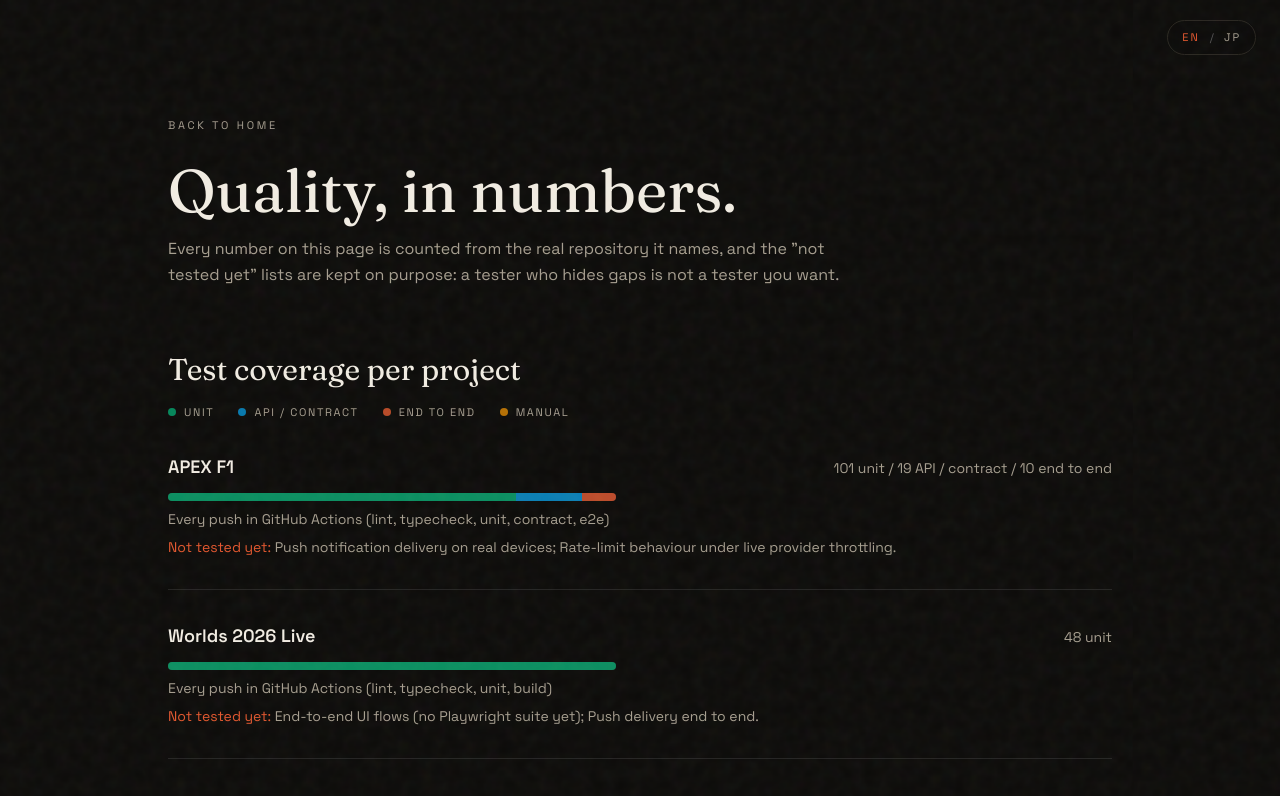
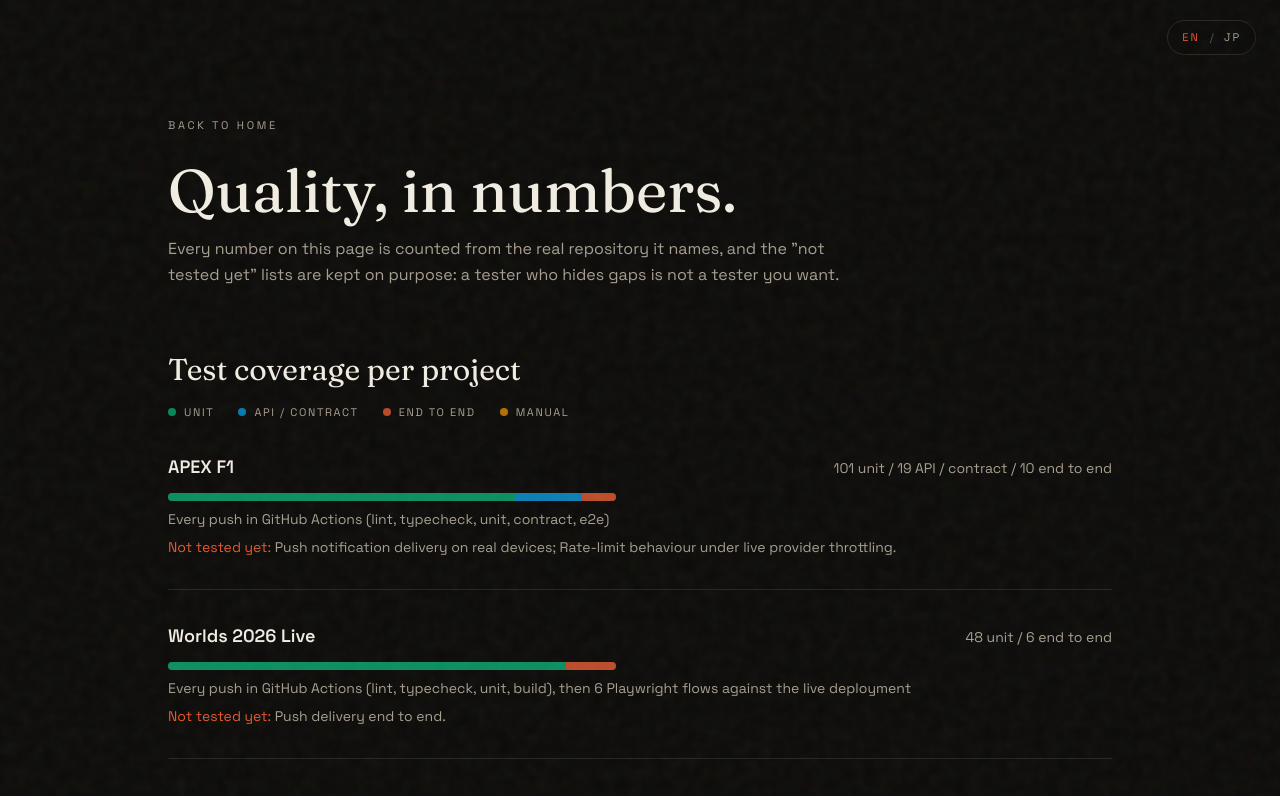
Before and after one commit to hyderoo/portfolio, a Next.js app: page /quality in a window 1280 px wide. Shown: the top 796 px of the page. Built offline with nearby package versions, Linux system fonts and the light colour scheme.

Commit message:
Quality page: Worlds 2026 Live e2e suite (6 Playwright flows)

```diff
--- a/src/app/quality/page.tsx
+++ b/src/app/quality/page.tsx
@@ -34,9 +34,9 @@ const PROJECTS: ProjectQuality[] = [
   },
   {
     name: "Worlds 2026 Live",
-    layers: { unit: 48 },
-    runs: "Every push in GitHub Actions (lint, typecheck, unit, build)",
-    notTested: ["End-to-end UI flows (no Playwright suite yet)", "Push delivery end to end"],
+    layers: { unit: 48, e2e: 6 },
+    runs: "Every push in GitHub Actions (lint, typecheck, unit, build), then 6 Playwright flows against the live deployment",
+    notTested: ["Push delivery end to end"],
   },
   {
     name: "KARHUTLA Watch",
```
